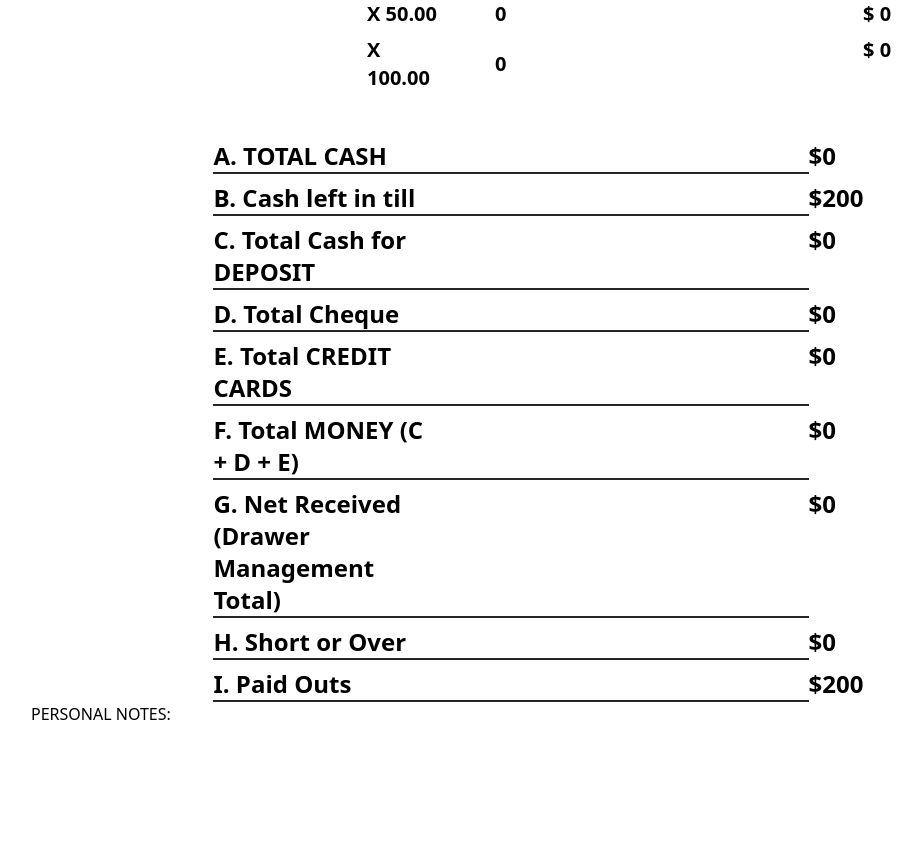
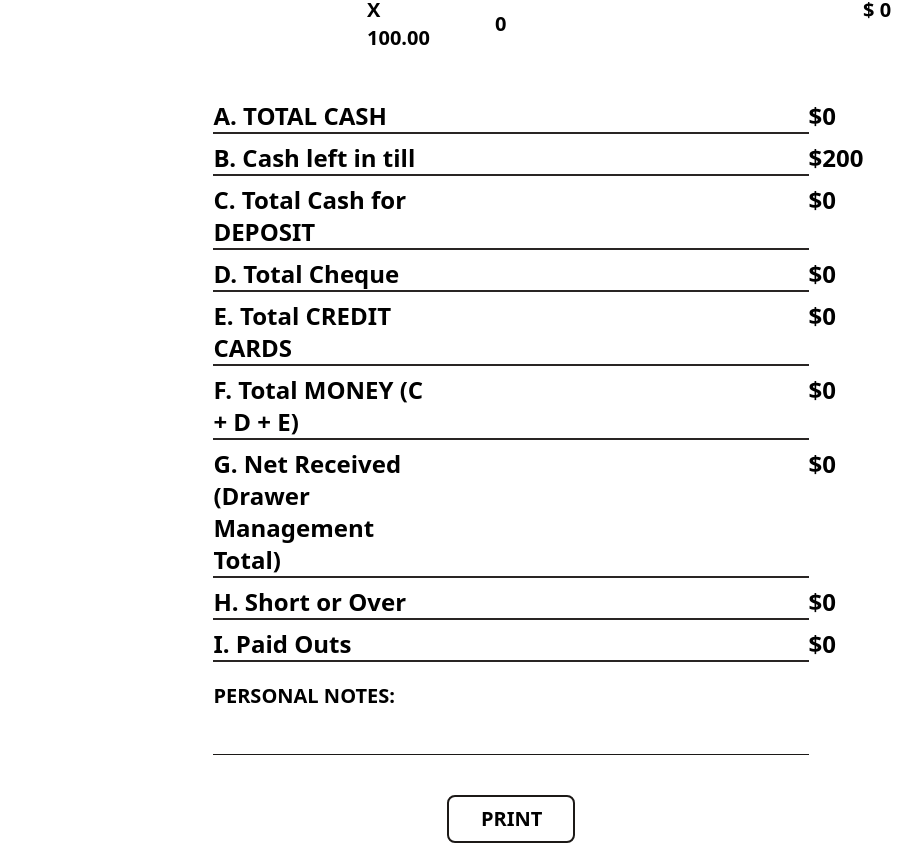
Before and after one commit to Terence-A/balance_sheet, a React (Vite) app: page / in a window 1280 px wide. Shown: the part 612-1455 px from the top of the page, without its empty margins (129-1051 px from the left). Before the commit the page ends 1338 px from the top, so only its background shows below. Built offline with nearby package versions, Linux system fonts and the light colour scheme.

Commit message:
added print button to print page when completed, also editedited the personal notes to take notes.

```diff
--- a/src/App.jsx
+++ b/src/App.jsx
@@ -1,8 +1,8 @@
 import CashCounts from "./components/CashCounts";
 import Header from "./components/Header";
 import PersonalNotes from "./components/PersonalNotes";
+import TotalSummary from "./components/TotalSummary";
 import UserInfo from "./components/UserInfo";
-import TotalSummary from "./TotalSummary";
 
 function App() {
   return (
@@ -13,6 +13,11 @@ function App() {
         <CashCounts />
         <TotalSummary />
         <PersonalNotes />
+        <div className="text-center mt-10">
+          <button className="w-32 px-8 py-2 border-2 text-xl font-bold border-stone-900 rounded-lg ">
+            PRINT
+          </button>
+        </div>
       </main>
     </>
   );
--- a/src/components/Header.jsx
+++ b/src/components/Header.jsx
@@ -1,7 +1,7 @@
 const Header = () => {
   return (
     <header>
-      <h1 className="text-5xl font-bold my-10 text-center">CASH BALANCING</h1>
+      <h1 className="text-5xl font-bold my-5 text-center">CASH BALANCING</h1>
     </header>
   );
 };
--- a/src/components/PersonalNotes.jsx
+++ b/src/components/PersonalNotes.jsx
@@ -1,7 +1,11 @@
 const PersonalNotes = () => {
   return (
-    <section>
-      <h2>PERSONAL NOTES: </h2>
+    <section className="w-[62%] mt-5  mx-auto">
+      <h2 className="text-xl  font-extrabold">PERSONAL NOTES: </h2>
+      <input
+        type="text"
+        className="w-full border-b border-b-stone-900 text-xl p-2 italic "
+      />
     </section>
   );
 };
--- a/src/TotalSummary.jsx
+++ b/src/components/TotalSummary.jsx
@@ -1,4 +1,4 @@
-import SummaryTab from "./components/SummaryTab";
+import SummaryTab from "./SummaryTab";
 
 const TotalSummary = () => {
   return (
@@ -15,7 +15,7 @@ const TotalSummary = () => {
           total={0}
         />
         <SummaryTab title="H. Short or Over" total={0} />
-        <SummaryTab title="I. Paid Outs" total={200} />
+        <SummaryTab title="I. Paid Outs" total={0} />
       </ol>
     </section>
   );
```
